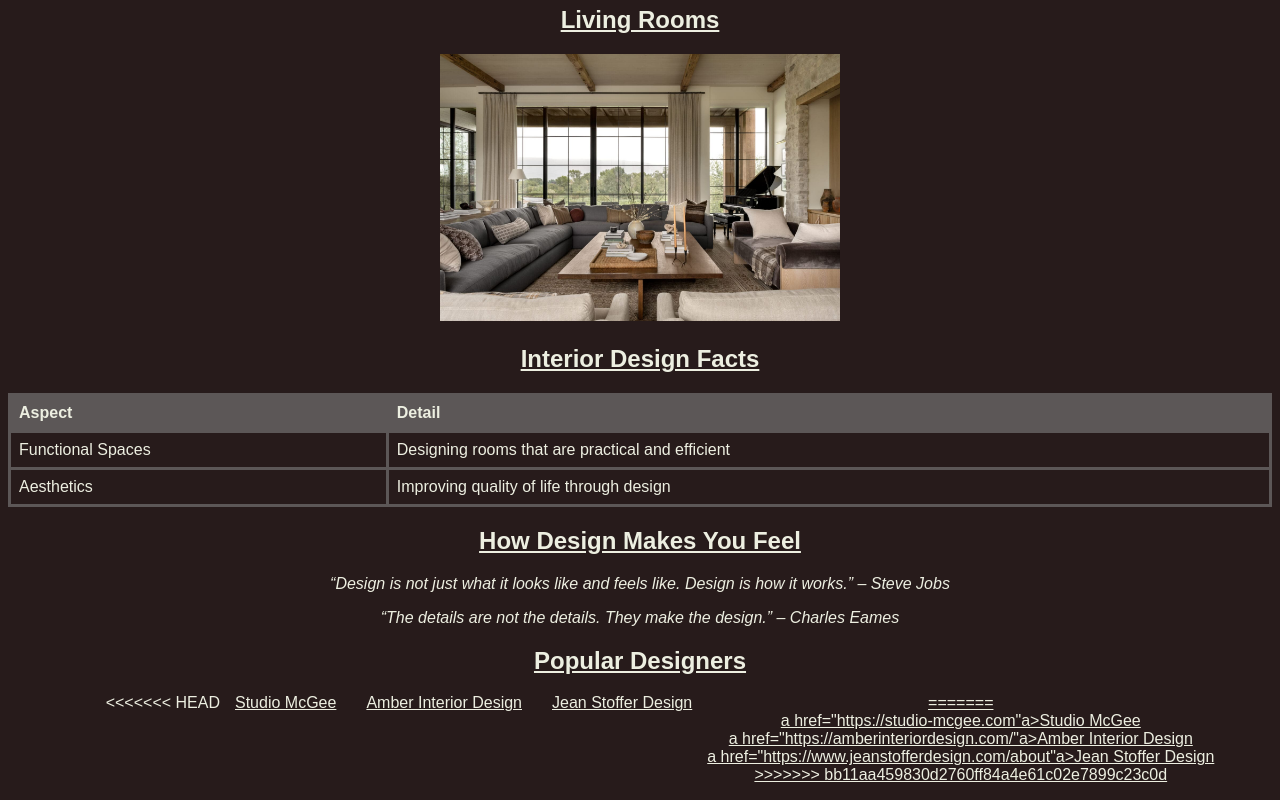
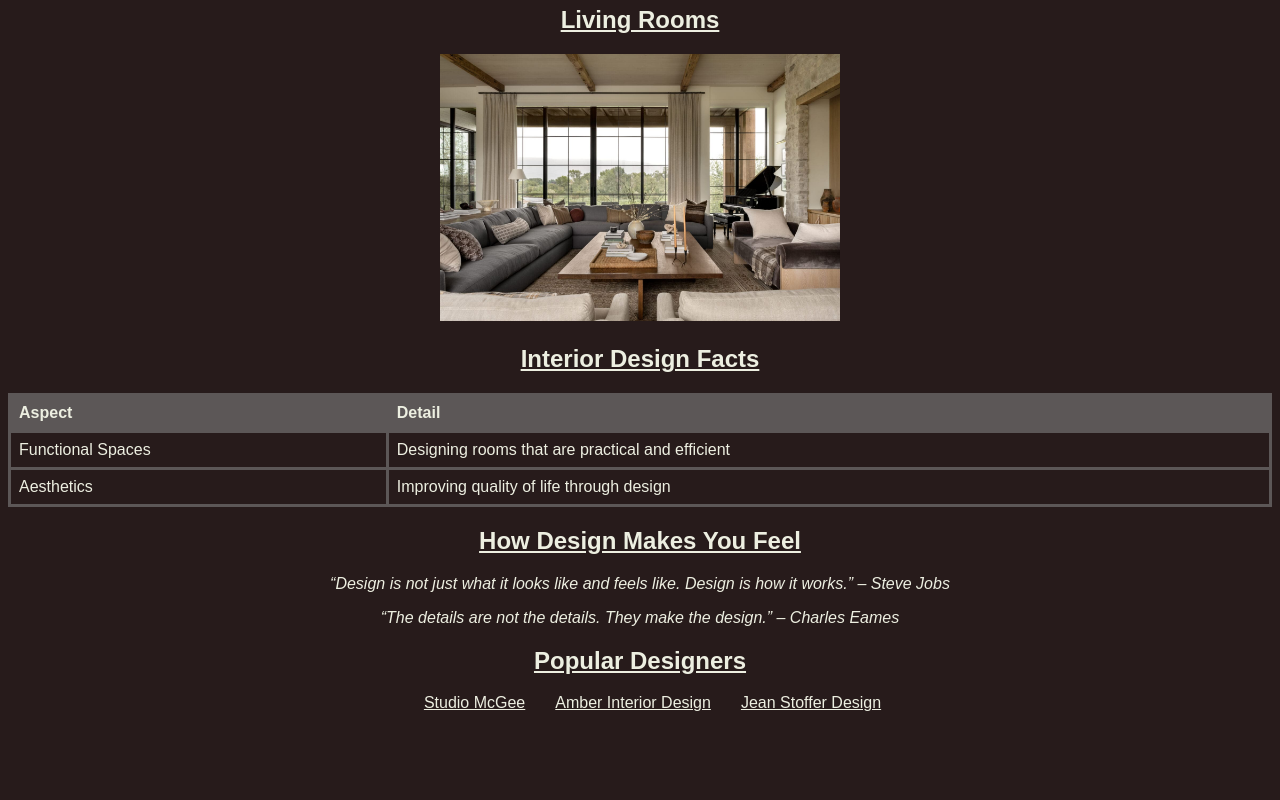
Before and after one commit to lenajhnsn/fan-page, a plain HTML site: page index.html in a window 1280 px wide. Shown: the part 956-1756 px from the top of the page. After the commit the page ends 1684 px from the top, so only its background shows below. Drawn offline with Linux system fonts and the light colour scheme.

Commit message:
resolved merge

```diff
--- a/index.html
+++ b/index.html
@@ -53,15 +53,9 @@
         <section id="links-section">
             <h2>Popular Designers</h2>
             <ul>
-<<<<<<< HEAD
                 <li><a href="https://studio-mcgee.com">Studio McGee</li>
                 <li><a href="https://amberinteriordesign.com/">Amber Interior Design</li>
                 <li><a href="https://www.jeanstofferdesign.com/about">Jean Stoffer Design</li>
-=======
-                <li>a href="https://studio-mcgee.com"a>Studio McGee</li>
-                <li>a href="https://amberinteriordesign.com/"a>Amber Interior Design</li>
-                <li>a href="https://www.jeanstofferdesign.com/about"a>Jean Stoffer Design</li>
->>>>>>> bb11aa459830d2760ff84a4e61c02e7899c23c0d
             </ul>
         </section>
     </main>
```
